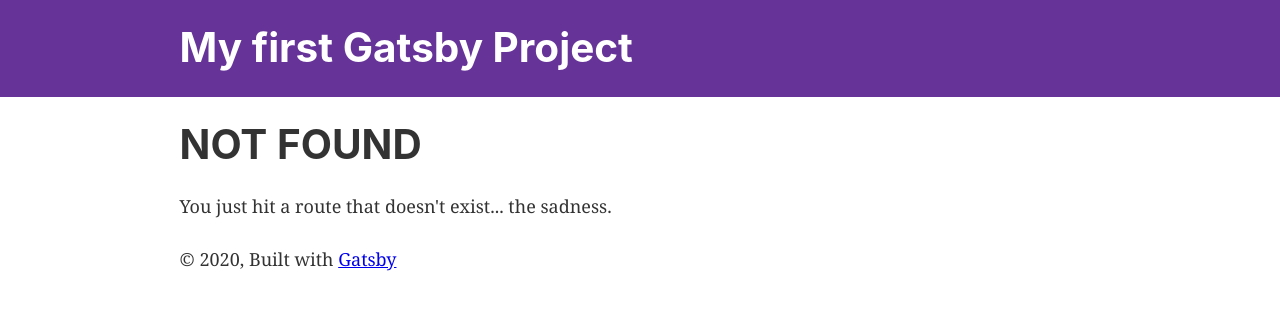
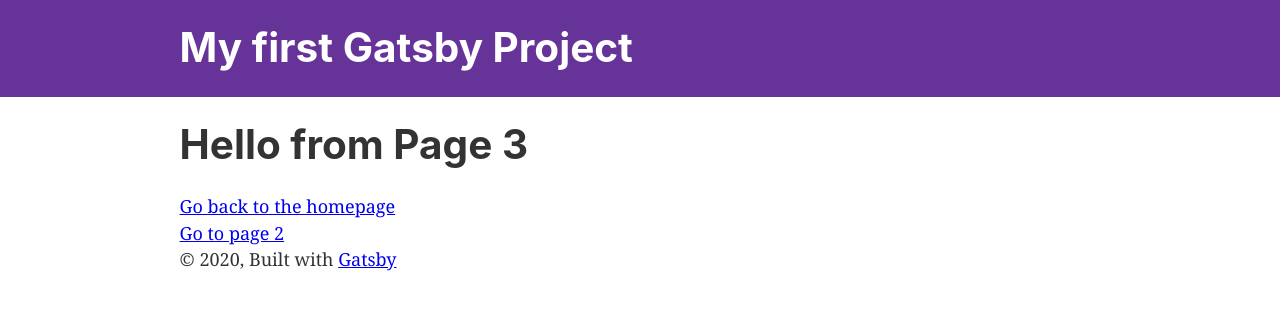
Before and after one commit to andrewstepanets/gatsby-demo, a Gatsby site: page /posts/page-3 in a window 1280 px wide. Before the commit this address had no page. Built offline with nearby package versions, Linux system fonts and the light colour scheme; Gatsby itself is replaced by a stand-in of ours.

Commit message:
Added a few pages

```diff
--- a/src/pages/index.js
+++ b/src/pages/index.js
@@ -15,6 +15,7 @@ const IndexPage = () => (
       <Image />
     </div>
     <Link to="/page-2/">Go to page 2</Link> <br />
+    <Link to="/posts/page-3/">Go to page 3</Link> <br />
     <Link to="/using-typescript/">Go to "Using TypeScript"</Link>
   </Layout>
 )
--- /dev/null
+++ b/src/pages/posts/page-3.js
@@ -0,0 +1,12 @@
+import React from "react";
+import { Link } from "gatsby";
+
+import Layout from "../../components/layout";
+
+export default () => (
+    <Layout>
+        <h1>Hello from Page 3</h1>
+        <Link to="/">Go back to the homepage</Link><br />
+        <Link to="/page-2/">Go to page 2</Link>
+    </Layout>
+)
```
